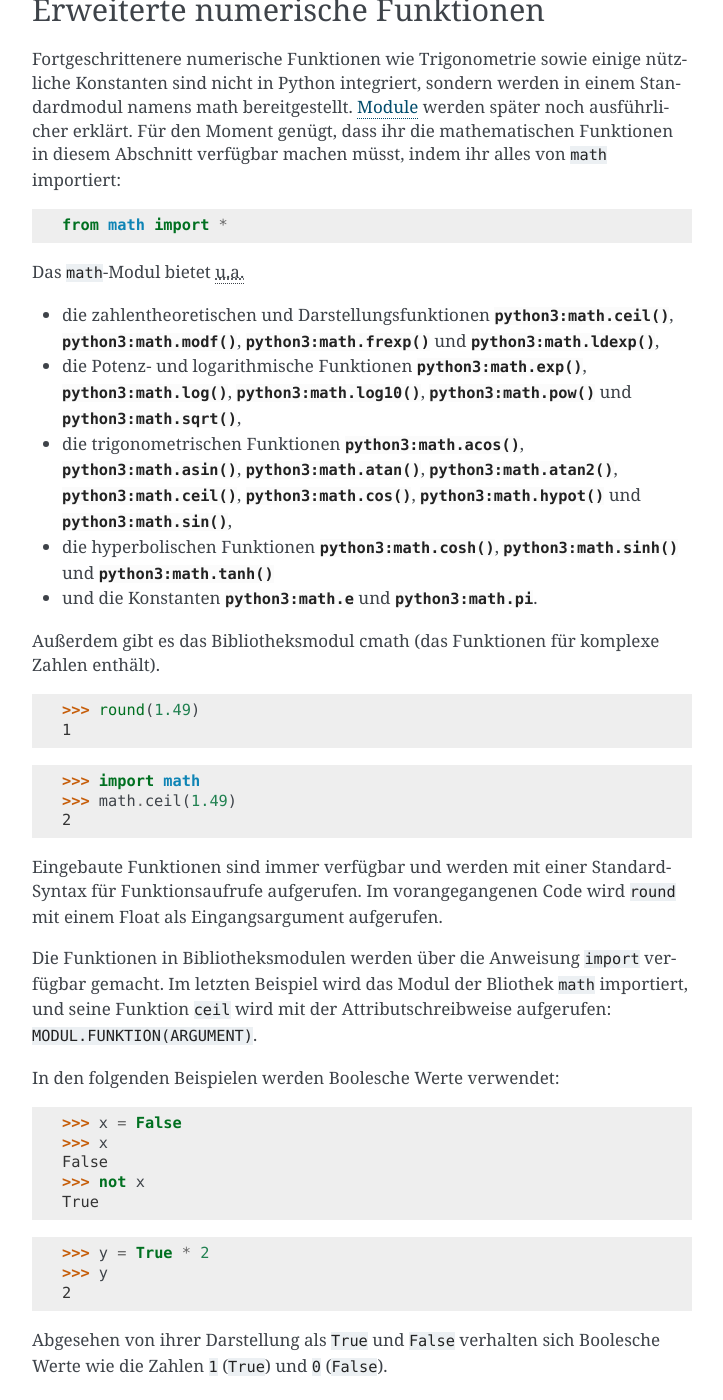
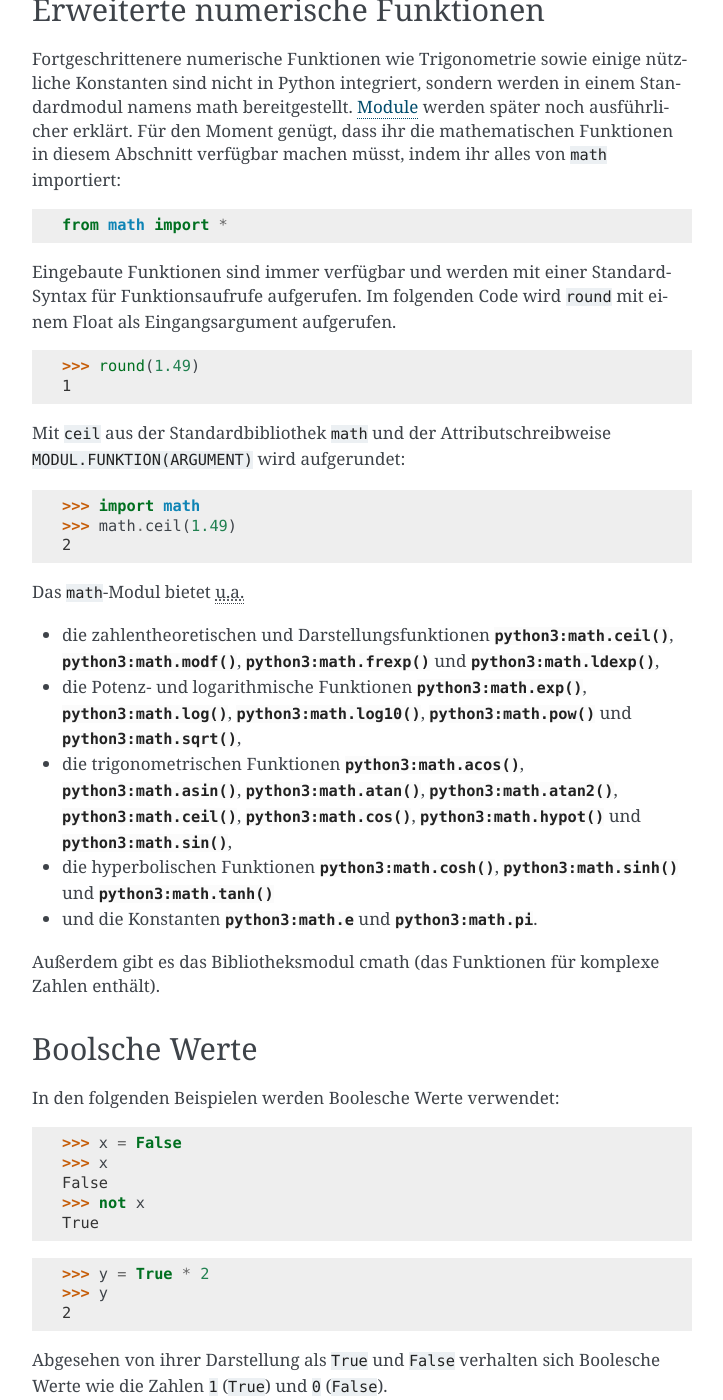
Before and after one commit to veit/python-basics-tutorial-de, a Sphinx documentation site: the page built from docs/types/numbers.rst, in a window 1280 px wide and 1400 px high, scrolled down 2777 px. Shown: the whole window, without its empty margins (388-1111 px from the left). Built offline with Sphinx 7.4.7, drawn with Linux system fonts in a browser that asks for light colours; pages that are not in the unit, such as notebooks, are missing from menus.

Commit message:
:memo: Rearrange numbers section

```diff
--- a/docs/types/numbers.rst
+++ b/docs/types/numbers.rst
@@ -137,6 +137,24 @@ verfügbar machen müsst, indem ihr alles von ``math`` importiert:
 
     from math import *
 
+Eingebaute Funktionen sind immer verfügbar und werden mit einer Standard-Syntax
+für Funktionsaufrufe aufgerufen. Im folgenden Code wird ``round`` mit einem
+Float als Eingangsargument aufgerufen.
+
+.. code-block:: python
+
+    >>> round(1.49)
+    1
+
+Mit ``ceil`` aus der Standardbibliothek ``math`` und der Attributschreibweise
+:samp:`MODUL.FUNKTION(ARGUMENT)` wird aufgerundet:
+
+.. code-block:: python
+
+    >>> import math
+    >>> math.ceil(1.49)
+    2
+
 Das ``math``-Modul bietet :abbr:`u.a. (unter anderem)`
 
 * die zahlentheoretischen und Darstellungsfunktionen :func:`python3:math.ceil`,
@@ -157,25 +175,8 @@ Das ``math``-Modul bietet :abbr:`u.a. (unter anderem)`
 Außerdem gibt es das Bibliotheksmodul :doc:`cmath <python3:library/cmath>` (das
 Funktionen für komplexe Zahlen enthält).
 
-.. code-block:: python
-
-    >>> round(1.49)
-    1
-
-.. code-block:: python
-
-    >>> import math
-    >>> math.ceil(1.49)
-    2
-
-Eingebaute Funktionen sind immer verfügbar und werden mit einer Standard-Syntax
-für Funktionsaufrufe aufgerufen. Im vorangegangenen Code wird ``round`` mit
-einem Float als Eingangsargument aufgerufen.
-
-Die Funktionen in Bibliotheksmodulen werden über die Anweisung ``import``
-verfügbar gemacht. Im letzten Beispiel wird das Modul der Bliothek ``math``
-importiert, und seine Funktion ``ceil`` wird mit der Attributschreibweise
-aufgerufen: :samp:`MODUL.FUNKTION(ARGUMENT)`.
+Boolsche Werte
+--------------
 
 In den folgenden Beispielen werden Boolesche Werte verwendet:
 
```
